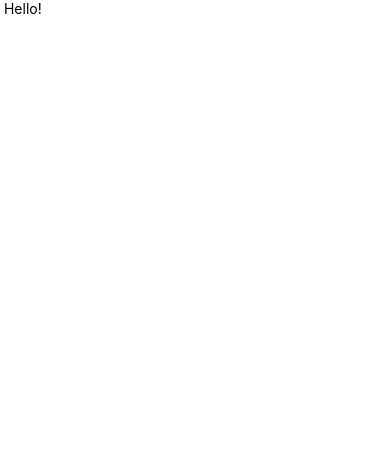
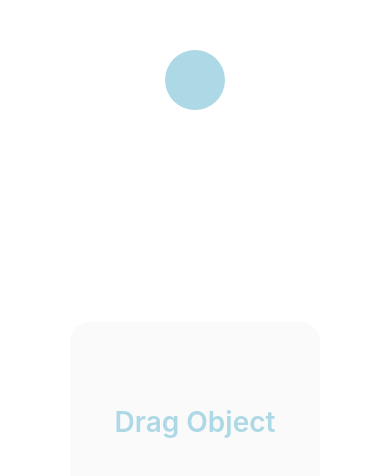
Before and after one commit to rohan3342/test, a React Native app: screen / in a window 390 px wide. Shown: the top 476 px of the page. Built offline with nearby package versions, Linux system fonts and the light colour scheme.

Commit message:
Draggable Comp done

```diff
--- a/App.js
+++ b/App.js
@@ -1,23 +1,24 @@
 import React from 'react';
-import { Text,View,StyleSheet } from 'react-native';
-
-class App extends React.Component{
-
-  constructor(props){
+import { StyleSheet, SafeAreaView } from 'react-native';
+import Drag from './src/components/Drag';
+class App extends React.Component {
+  constructor(props) {
     super(props);
   }
 
-  render(){
+  render() {
     return (
-      <View>
-          <Text> Hello! </Text>
-      </View>
+      <SafeAreaView style={styles.container}>
+        <Drag />
+      </SafeAreaView>
     );
   }
-};
+}
 
 const styles = StyleSheet.create({
-
-})
+  container: {
+    flex: 1,
+  },
+});
 
 export default App;
--- /dev/null
+++ b/src/components/Drag.js
@@ -0,0 +1,116 @@
+import React, { Component, Fragment } from 'react';
+import {
+  StyleSheet,
+  PanResponder,
+  Animated,
+  Platform,
+  View,
+  Text,
+} from 'react-native';
+
+class Drag extends Component {
+  constructor(props) {
+    super(props);
+
+    this.state = {
+      pan: new Animated.ValueXY(),
+    };
+
+    this.panHandling();
+  }
+
+  panHandling() {
+    // Add a listener for the delta value change
+    this._val = { x: 0, y: 0 };
+    this.state.pan.addListener((value) => (this._val = value));
+    // Initialize PanResponder with move handling
+    this.panResponder = PanResponder.create({
+      onStartShouldSetPanResponder: () => true,
+      onPanResponderGrant: () => {
+        this.state.pan.setOffset({
+          x: this._val.x,
+          y: this._val.y,
+        });
+        this.state.pan.setValue({ x: 0, y: 0 });
+      },
+      onPanResponderMove: Animated.event(
+        [null, { dx: this.state.pan.x, dy: this.state.pan.y }],
+        { useNativeDriver: false },
+      ),
+      // adjusting delta value
+    });
+  }
+
+  render() {
+    const panStyle = {
+      transform: this.state.pan.getTranslateTransform(),
+    };
+    return (
+      <View style={styles.container}>
+        <Animated.View
+          {...this.panResponder.panHandlers}
+          style={[panStyle, styles.circle]}
+        />
+        <View style={styles.header}>
+          <Text style={styles.headertxt}>Drag Object</Text>
+        </View>
+      </View>
+    );
+  }
+}
+
+const styles = StyleSheet.create({
+  container: {
+    height: '100%',
+    width: '100%',
+    justifyContent: 'center',
+    alignItems: 'center',
+  },
+  circle: {
+    backgroundColor: 'lightblue',
+    position: 'absolute',
+    top: 50,
+    width: 60,
+    height: 60,
+    borderRadius: 30,
+    ...Platform.select({
+      ios: {
+        shadowColor: 'black',
+        shadowOffset: { width: 0, height: 1 },
+        shadowOpacity: 0.1,
+        shadowRadius: 5,
+      },
+      android: {
+        elevation: 5,
+      },
+    }),
+    zIndex: 1,
+  },
+  header: {
+    backgroundColor: '#fafafa',
+    width: 250,
+    height: 200,
+    justifyContent: 'center',
+    alignItems: 'center',
+    borderRadius: 20,
+    ...Platform.select({
+      ios: {
+        shadowColor: 'black',
+        shadowOffset: { width: 0, height: 1 },
+        shadowOpacity: 0.1,
+        shadowRadius: 5,
+      },
+      android: {
+        elevation: 5,
+      },
+    }),
+  },
+  headertxt: {
+    color: 'lightblue',
+    fontSize: 28,
+    textAlign: 'center',
+    fontWeight: '600',
+  },
+});
+
+export default Drag;
```
Also changed, not shown: .prettierrc.js, src/components/Home.js (deleted), 3 other files (tests, documents, lock files or other folders).
